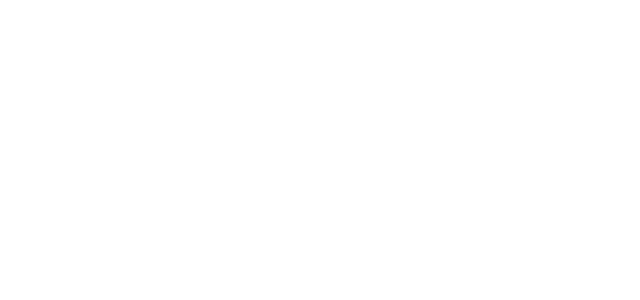
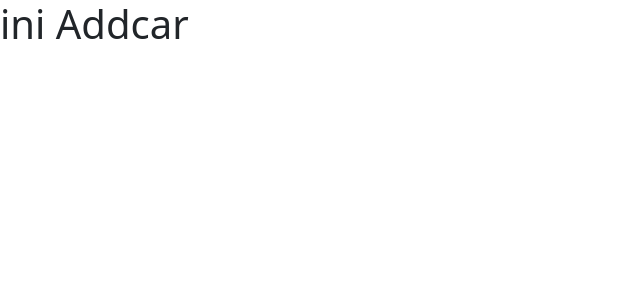
Before and after one commit to galihandrii/admin-rentcar, a React (Create React App) app: page /add-car in a window 1280 px wide. Before the commit this address had no page. Shown: the top 300 px of the page, without its empty margins (0-640 px from the left). Built offline with nearby package versions, Linux system fonts and the light colour scheme; sample sign-in values are in the browser's storage.

Commit message:
add AddCar.js

```diff
--- a/src/App.js
+++ b/src/App.js
@@ -5,6 +5,7 @@ import Loginpage from './Pages/Loginpage';
 import Dashboard from './Pages/Dashboard';
 import ProtectedRoute from './hoc/ProtectedRoute';
 import Carlist from './Pages/Carlist';
+import AddCar from './Pages/Addcar';
 
 function App() {
   return (
@@ -13,6 +14,7 @@ function App() {
       <Route element={<ProtectedRoute/>}>
       <Route path='/dashboard' element={<Dashboard/>} />
       <Route path='/carlist' element={<Carlist/>} />
+      <Route path='/add-car' element={<AddCar/>}/>
       </Route>
 
     </Routes>
--- a/src/Components/Thecars.js
+++ b/src/Components/Thecars.js
@@ -88,7 +88,9 @@ const handleDeletes = (id) => {
                         <div className="catss" onClick={handleLFilter}><p>6-8 Orang</p></div>
                         </div>
                         <div className="carsec-right-mid-cat-right">
-                        <Button variant="primary"> + Add New Car</Button>
+                            <Link to='/add-car'>
+                            <Button variant="primary"> + Add New Car</Button>
+                            </Link>
                         </div>
                     </div>
                     <div className="carsec-right-bottom">
--- /dev/null
+++ b/src/Pages/Addcar.js
@@ -0,0 +1,9 @@
+const AddCar = () => {
+    return(
+        <div>
+            <h1>ini Addcar</h1>
+        </div>
+    )
+}
+
+export default AddCar;
```
Also changed, not shown: src/Pages/Addcar.css (added).
